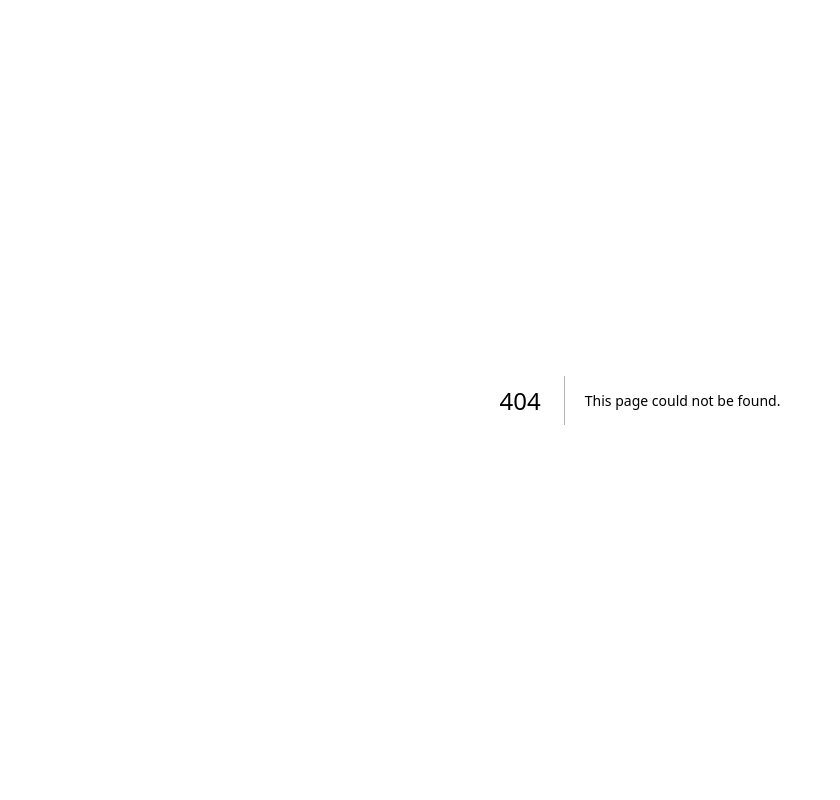
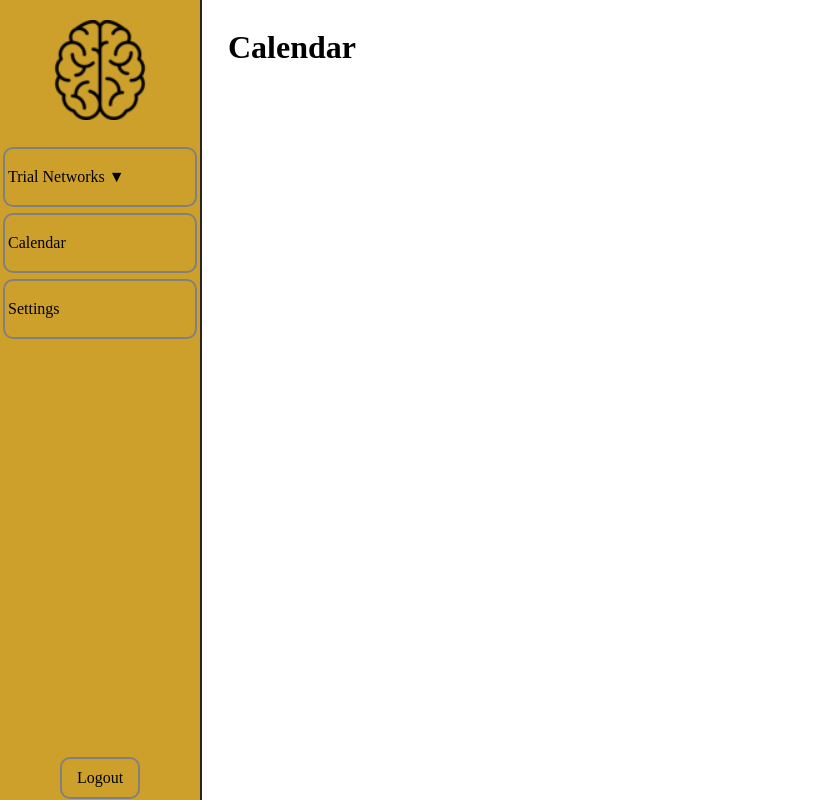
Before and after one commit to 6G-SANDBOX/TNLCM_FRONTEND, a Next.js app: page /tnlcm/dashboard/calendar in a window 1280 px wide. Before the commit this address had no page. Shown: the whole page, without its empty margins (0-840 px from the left). Built offline with nearby package versions, Linux system fonts and the light colour scheme; sample sign-in values are in the browser's storage.

Commit message:
Add empty calendar component

```diff
--- /dev/null
+++ b/src/app/tnlcm/dashboard/calendar/page.js
@@ -0,0 +1,5 @@
+export default function CalendarPage() {
+    return (
+        <h1>Calendar</h1>
+    )
+}
```
